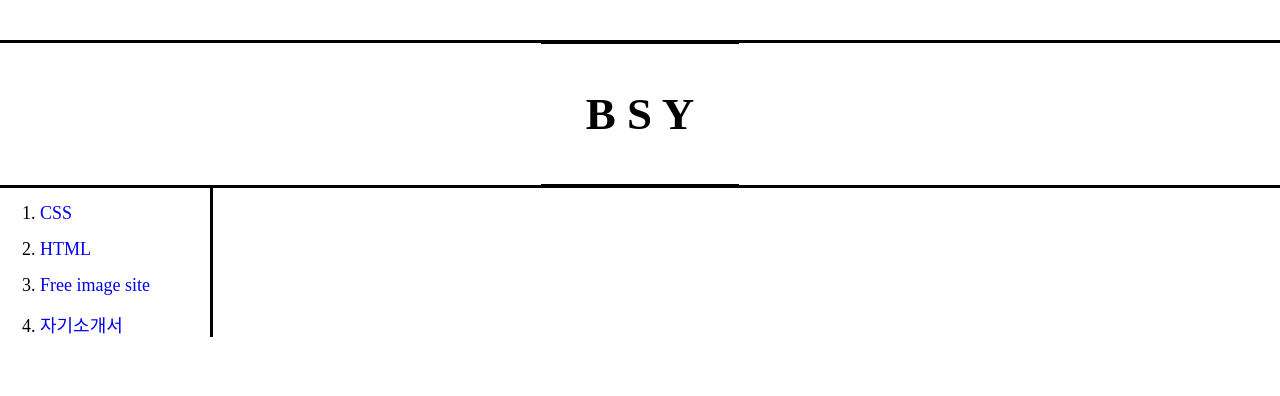
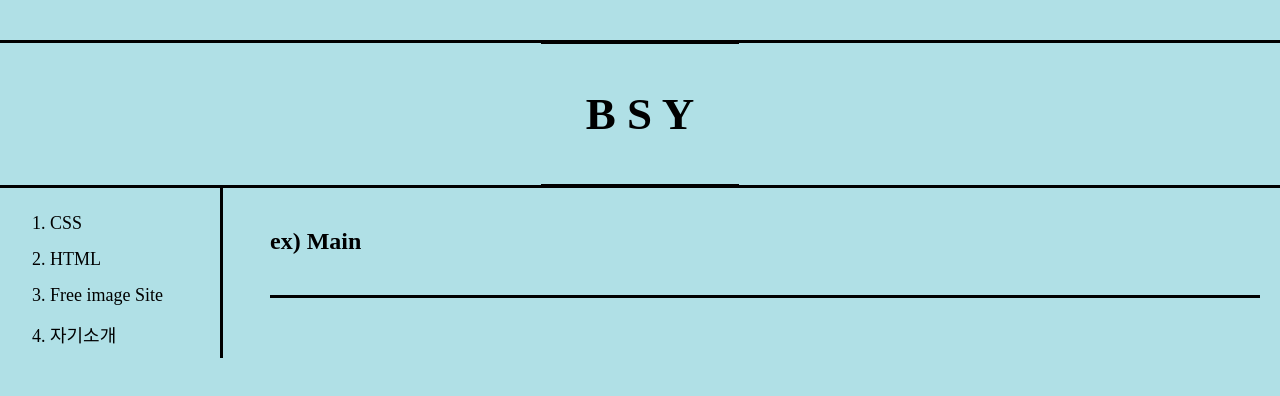
Before and after one commit to sy0558/BSY, a plain HTML site: page index.html in a window 1280 px wide. Drawn offline with Linux system fonts and the light colour scheme.

Commit message:
Add files via upload

```diff
--- a/index.html
+++ b/index.html
@@ -3,61 +3,26 @@
   <head>
     <meta charset="utf-8">
     <title>BSY Web site</title>
-    <style>
-
-      body {
-        margin: 0;
-        padding: 0;
-      }
-
-      .title{
-        color: black;
-        font-size: 45px;
-        margin-top: 40px;
-        margin-bottom: 0px;
-        padding: 45px;
-        border-top: solid 3px black;
-        border-bottom: solid 3px black;
-        text-align: center;
-        text-decoration: none;
-
-      }
-      li{
-        font-size: 18px;
-        padding-top: 15px;
-      }
-
-      #index{
-
-      }
-
-      .index {
-        text-decoration: none;
-      }
-
-      ol{
-        border-right: solid black 3px;
-        width: 170px;
-        margin: 0px;
-      }
-
-    </style>
+    <link rel="stylesheet" href="style.css">
   </head>
 
   <body>
 
     <h1 class="title"><a class="title" href="index.html">B S Y</a></h1>
-
     <div id="index">
       <ol>
-        <li><a class="index" href="CSS.html">CSS</a></li>
+        <li id="indexfirst"><a class="index" href="CSS.html">CSS</a></li>
         <li><a class="index" href="HTML.html">HTML</a></li>
-        <li><a class="index" href="imagesite.html">Free image site</a></li>
-        <li><a class="index" href="info.html">자기소개서</a></li>
+        <li><a class="index" href="imagesite.html">Free image Site</a></li>
+        <li><a class="index" href="info.html">자기소개</a></li>
       </ol>
+
+      <div id="article">
+        <h2>ex) Main</h2>
+        <p id="paragraph">
+
+        </p>
+      </div>
     </div>
-
-
-
   </body>
 </html>
```
